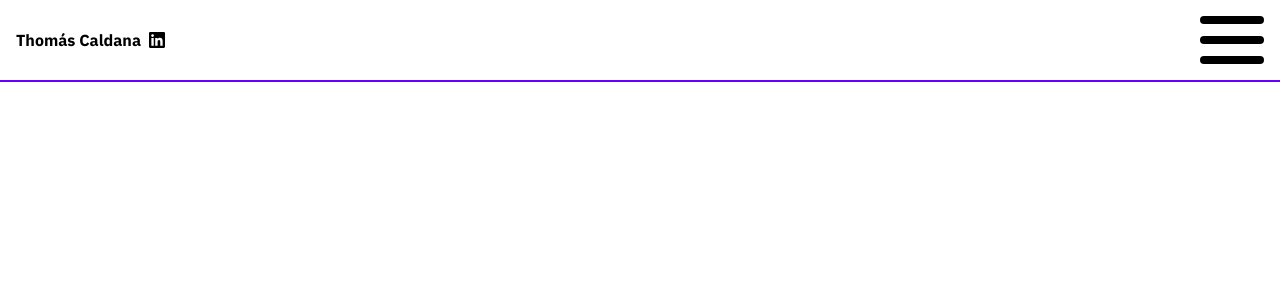
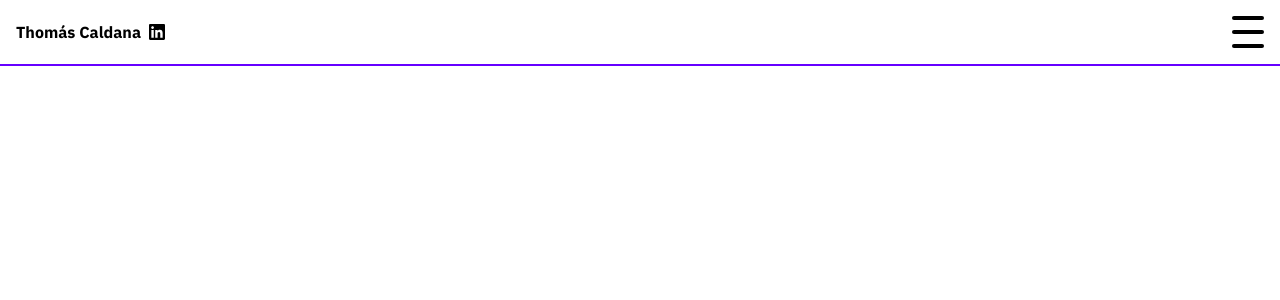
Before and after one commit to thomascaldana/thomas-portfolio, a React (Vite) app: page / in a window 1280 px wide. Shown: the top 300 px of the page. Built offline with nearby package versions, Linux system fonts and the light colour scheme.

Commit message:
improving style of hamburguer icon

```diff
--- a/src/components/Header/index.tsx
+++ b/src/components/Header/index.tsx
@@ -54,7 +54,7 @@ const Header = (): JSX.Element => {
   }
 
   return (
-    <div className="container" style={{ width: '100%' }}>
+    <div style={{ width: '100%' }}>
       <nav>
       <Name>
            <p>Thomás Caldana</p>
--- a/src/components/Header/navbar.css
+++ b/src/components/Header/navbar.css
@@ -1,9 +1,8 @@
-.container{
-}
+
 
 nav {
   width: 100%;
-  height: 5em;
+  height: 4em;
   display: flex;
   justify-content:space-between;
   padding: 1em;
@@ -11,7 +10,7 @@ nav {
 
 .burger-menu {
   height: 100%;
-  width: 4em;
+  width: 2em;
   display: flex;
   flex-direction: column;
   align-items: flex-start;
@@ -21,10 +20,11 @@ nav {
 }
 
 .burger-bar {
-  width: 4em;
-  height: 0.5em;
+  width: 2em;
+  height: 0.25em;
   background-color: #000000;
   border-radius: 0.5em;
+
 }
 
 .menu {
@@ -67,16 +67,17 @@ nav {
 /* ----- animations--------- */
 /* clicked */
 .burger-bar.clicked:nth-child(1){
-  transform: rotate(45deg) translate(0.75em, 1.25em);
+  transform: rotate(45deg) translate(0.25em, .5em);
   transition: ease-out 0.5s;
 }
 
 .burger-bar.clicked:nth-child(2){
   transform: scale(0.01);
+  /* // transition: ease-out 0.01s; */
 }
 
 .burger-bar.clicked:nth-child(3){
-  transform: rotate(135deg) translate(-0.5em, 1em);
+  transform: rotate(135deg) translate(-.7em, 1em);
   transition: ease-out 0.5s;
 }
 
```
